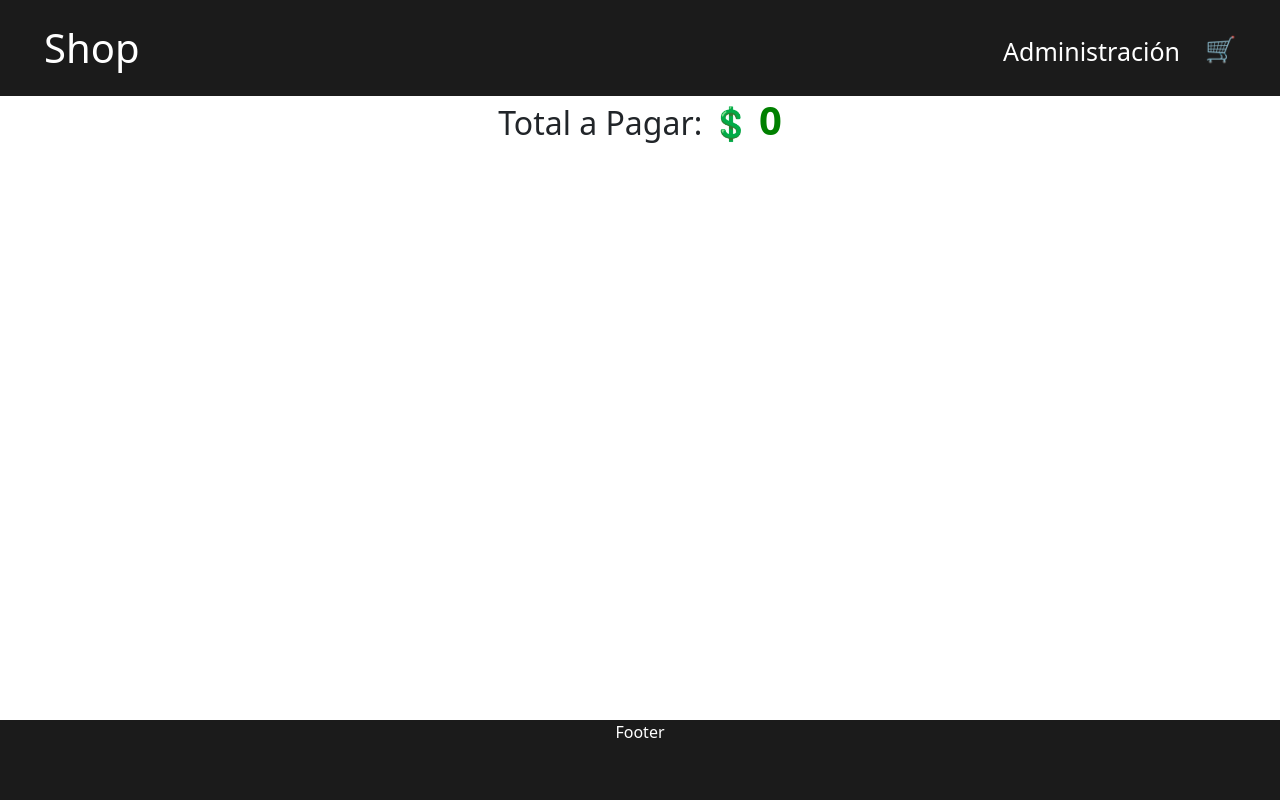
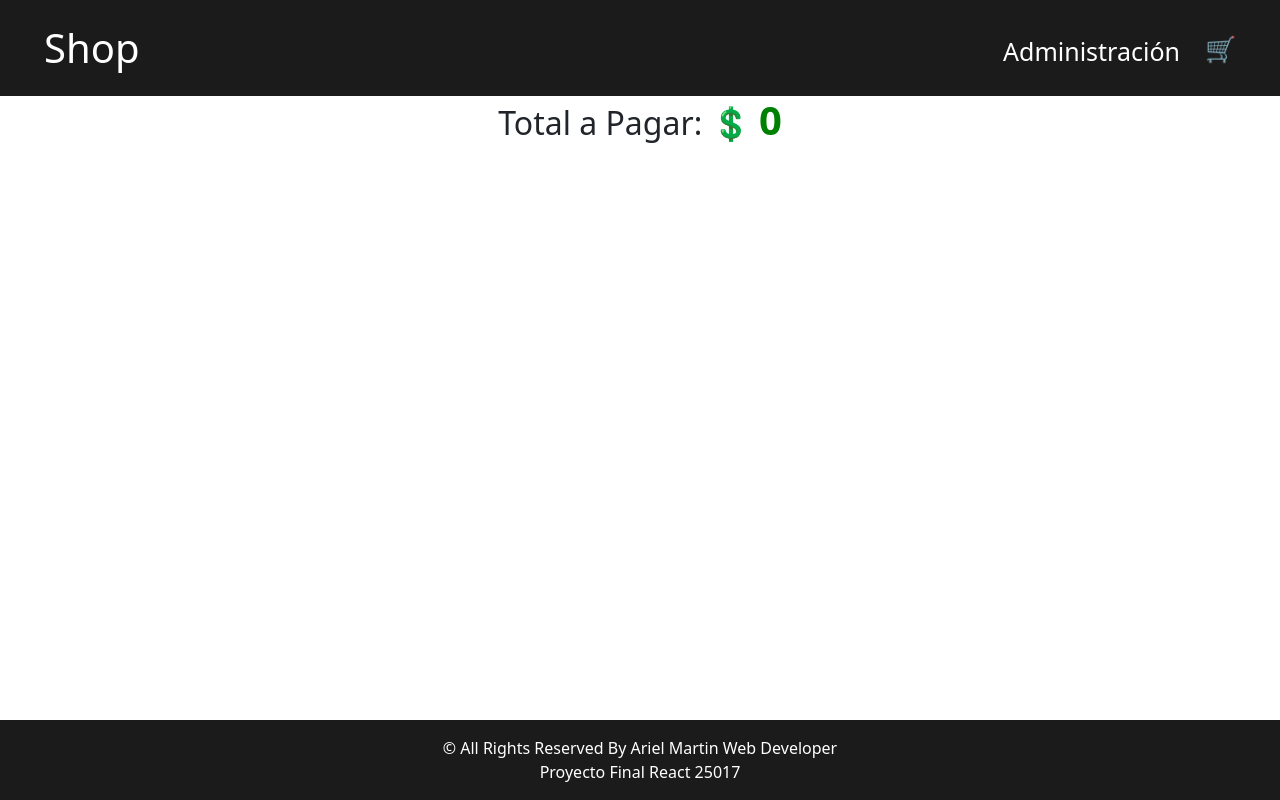
Before and after one commit to arielmartin80/proyecto_final_AM, a React (Vite) app: page /cart in a window 1280 px wide. Built offline with nearby package versions, Linux system fonts and the light colour scheme.

Commit message:
footer text

```diff
--- a/src/Components/Footer/Footer.jsx
+++ b/src/Components/Footer/Footer.jsx
@@ -1,7 +1,7 @@
 import "./Footer.css";
 
 export const Footer = () => {
-  return <div className="footer-container justify-content-center">Footer</div>;
+  return <div className="footer-container d-flex justify-content-center align-items-center">© All Rights Reserved By Ariel Martin Web Developer<br/>Proyecto Final React 25017</div>;
 };
 
 export default Footer;
```
